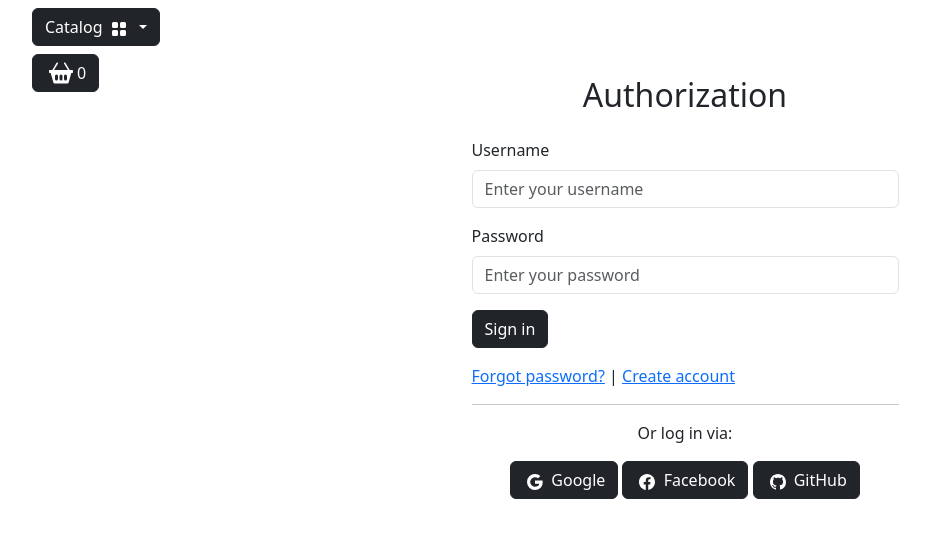
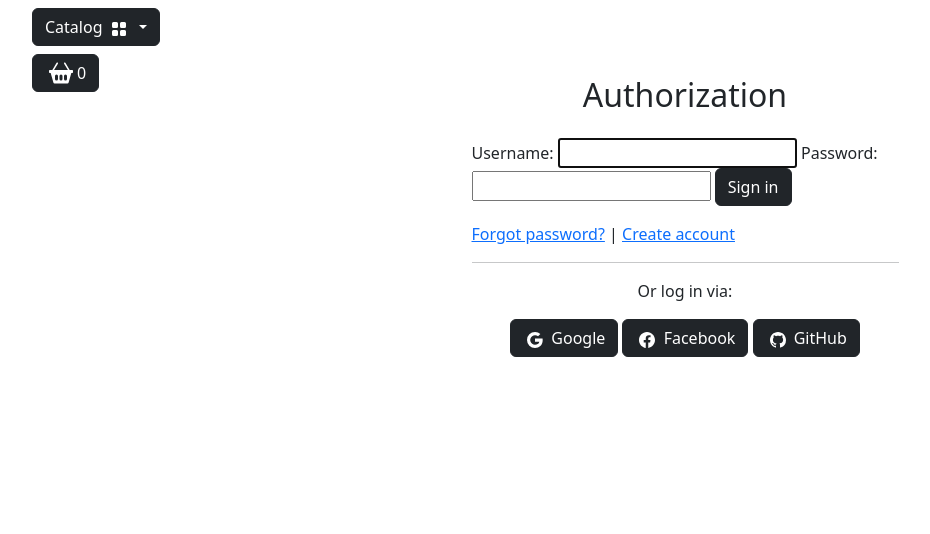
Before and after one commit to Paul-Starodub/furniture_store, a Django app: page /user/login/ in a window 1280 px wide. Shown: the part 56-590 px from the top of the page, without its empty margins (50-980 px from the left). Run offline with Django 4.2, Linux system fonts and the light colour scheme; data comes from the database, SQL or seed files in the repository; some libraries are stand-ins or nearby versions.

Commit message:
add users/forms.py,update views.py for fbv login

```diff
--- /dev/null
+++ b/users/forms.py
@@ -0,0 +1,7 @@
+from django.contrib.auth import get_user_model
+from django.contrib.auth.forms import AuthenticationForm
+
+
+class UserLoginForm(AuthenticationForm):
+    class Meta:
+        model = get_user_model()
--- a/users/templates/users/login.html
+++ b/users/templates/users/login.html
@@ -7,15 +7,17 @@
         <div class="row justify-content-center">
             <div class="col-md-6 bg-white p-4 mb-4 mx-3 rounded custom-shadow">
                 <h2 class="text-center mb-4">Authorization</h2>
-                <form>
-                    <div class="mb-3">
-                        <label for="username" class="form-label">Username</label>
-                        <input type="text" class="form-control" id="username" placeholder="Enter your username" required>
-                    </div>
-                    <div class="mb-3">
-                        <label for="password" class="form-label">Password</label>
-                        <input type="password" class="form-control" id="password" placeholder="Enter your password" required>
-                    </div>
+                <form action="{% url "user:login" %}" method="post">
+                  {{ form }}
+                  {% csrf_token %}
+{#                    <div class="mb-3">#}
+{#                        <label for="username" class="form-label">Username</label>#}
+{#                        <input type="text" class="form-control" id="username" placeholder="Enter your username" required>#}
+{#                    </div>#}
+{#                    <div class="mb-3">#}
+{#                        <label for="password" class="form-label">Password</label>#}
+{#                        <input type="password" class="form-control" id="password" placeholder="Enter your password" required>#}
+{#                    </div>#}
                     <button type="submit" class="btn btn-dark btn-block">Sign in</button>
                 </form>
                 <div class="mt-3">
--- a/users/views.py
+++ b/users/views.py
@@ -1,9 +1,25 @@
-from django.http import HttpRequest, HttpResponse
+from django.contrib import auth
+from django.http import HttpRequest, HttpResponse, HttpResponseRedirect
 from django.shortcuts import render
+from django.urls import reverse
+
+from users.forms import UserLoginForm
 
 
 def login(request: HttpRequest) -> HttpResponse:
-    context = {"title": "Home - Authorization"}
+    if request.method == "POST":
+        form = UserLoginForm(data=request.POST)
+        if form.is_valid():
+            cd = form.cleaned_data
+            user = auth.authenticate(
+                request, username=cd["username"], password=cd["password"]
+            )
+            if user and user.is_active:
+                auth.login(request, user)
+                return HttpResponseRedirect(reverse("main:index"))
+    else:
+        form = UserLoginForm()
+    context = {"title": "Home - Authorization", "form": form}
     return render(request, "users/login.html", context)
 
 
```
